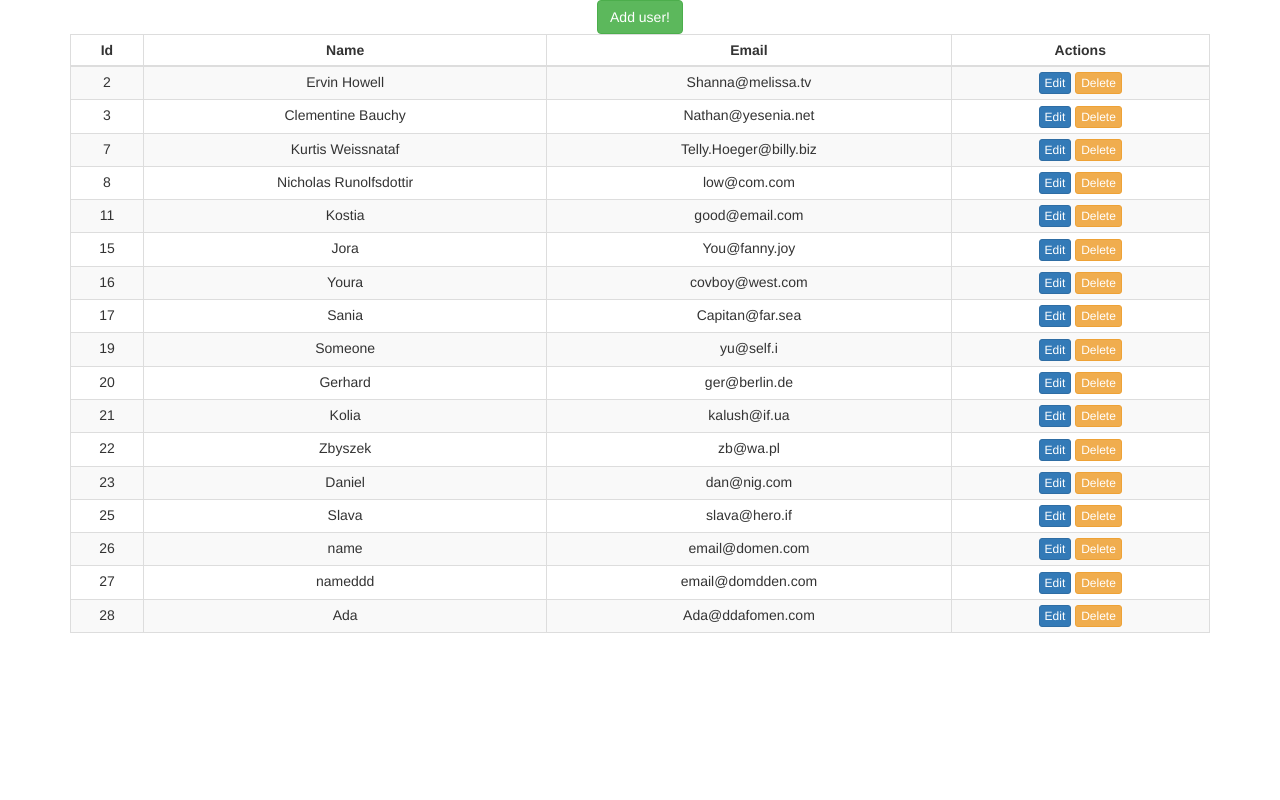
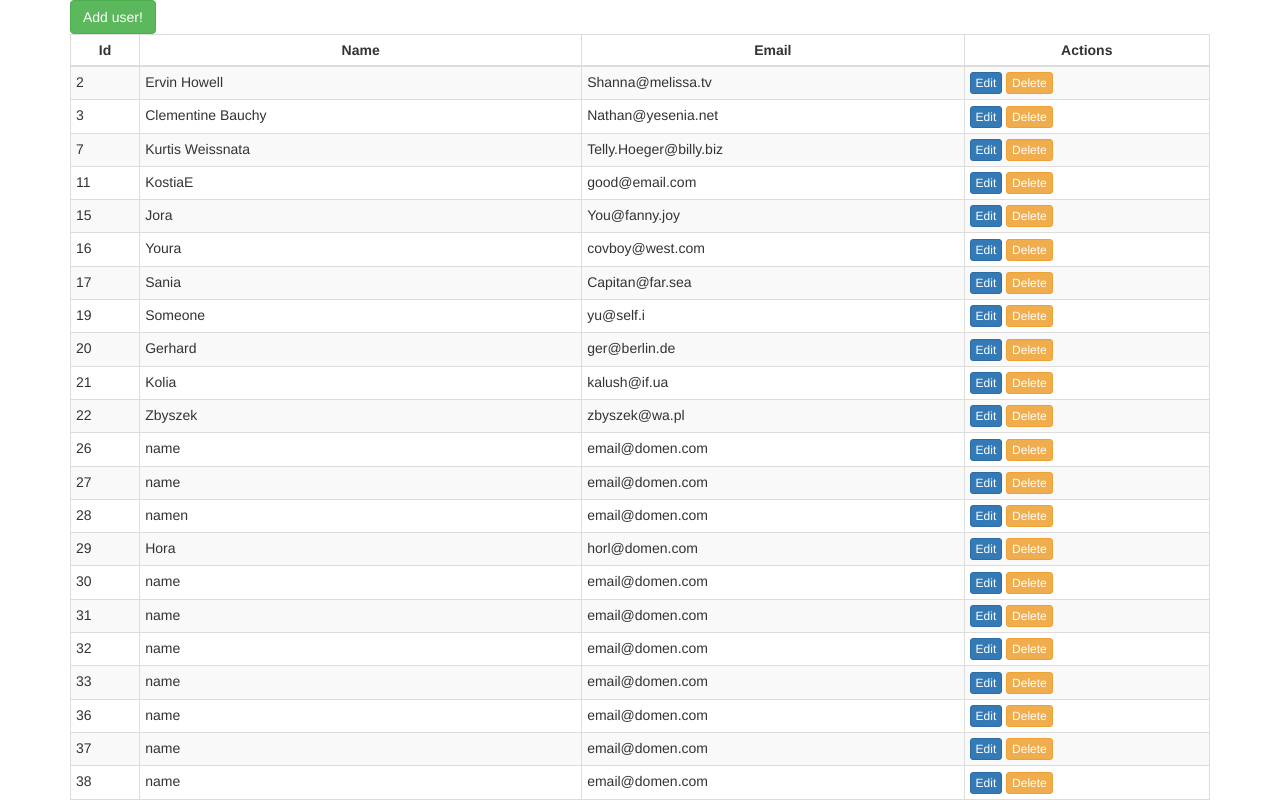
Before and after one commit to g-surkis/React-admin-panel, a React (Create React App) app: page / in a window 1280 px wide. Shown: the top 800 px of the page. Built offline with nearby package versions, Linux system fonts and the light colour scheme; data requests are answered from the project's data file.

Commit message:
17/06/18  huge changes

```diff
--- a/db.json
+++ b/db.json
@@ -48,7 +48,7 @@
     },
     {
       "id": 7,
-      "name": "Kurtis Weissnataf",
+      "name": "Kurtis Weissnata",
       "username": "Elwyn.Skiles",
       "email": "Telly.Hoeger@billy.biz",
       "address": {
@@ -70,31 +70,7 @@
       }
     },
     {
-      "id": 8,
-      "name": "Nicholas Runolfsdottir ",
-      "username": "Maxime_Nienow",
-      "email": "low@com.com",
-      "address": {
-        "street": "Ellsworth Summit",
-        "suite": "Suite 729",
-        "city": "Aliyaview",
-        "zipcode": "45169",
-        "geo": {
-          "lat": "-14.3990",
-          "lng": "-120.7677"
-        }
-      },
-      "phone": "586.493.6943 x140",
-      "website": "jacynthe.com",
-      "company": {
-        "name": "Abernathy Group",
-        "catchPhrase": "Implemented secondary concept",
-        "bs": "e-enable extensible e-tailers"
-      },
-      "{\"name\": \"Leonid Brykin\",\n\t\"email\": \"lonia@com.com\"\n}": ""
-    },
-    {
-      "name": "Kostia",
+      "name": "KostiaE",
       "email": "good@email.com",
       "id": 11
     },
@@ -130,18 +106,8 @@
     },
     {
       "name": "Zbyszek",
-      "email": "zb@wa.pl",
+      "email": "zbyszek@wa.pl",
       "id": 22
-    },
-    {
-      "name": "Daniel",
-      "email": "dan@nig.com",
-      "id": 23
-    },
-    {
-      "name": "Slava",
-      "email": "slava@hero.if",
-      "id": 25
     },
     {
       "name": "name",
@@ -149,14 +115,149 @@
       "id": 26
     },
     {
-      "name": "nameddd",
-      "email": "email@domdden.com",
+      "name": "name",
+      "email": "email@domen.com",
       "id": 27
     },
     {
-      "name": "Ada",
-      "email": "Ada@ddafomen.com",
+      "name": "namen",
+      "email": "email@domen.com",
       "id": 28
+    },
+    {
+      "name": "Hora",
+      "email": "horl@domen.com",
+      "id": 29
+    },
+    {
+      "name": "name",
+      "email": "email@domen.com",
+      "id": 30
+    },
+    {
+      "name": "name",
+      "email": "email@domen.com",
+      "id": 31
+    },
+    {
+      "name": "name",
+      "email": "email@domen.com",
+      "id": 32
+    },
+    {
+      "name": "name",
+      "email": "email@domen.com",
+      "id": 33
+    },
+    {
+      "name": "name",
+      "email": "email@domen.com",
+      "id": 36
+    },
+    {
+      "name": "name",
+      "email": "email@domen.com",
+      "id": 37
+    },
+    {
+      "name": "name",
+      "email": "email@domen.com",
+      "id": 38
+    },
+    {
+      "name": "name",
+      "email": "email@domen.com",
+      "id": 39
+    },
+    {
+      "name": "fgh",
+      "email": "email@domen.com",
+      "id": 40
+    },
+    {
+      "name": "name",
+      "email": "email@domen.com",
+      "id": 41
+    },
+    {
+      "name": "Zuziza",
+      "email": "email@domen.com",
+      "id": 42
+    },
+    {
+      "name": "ForaD",
+      "email": "email@domen.com",
+      "id": 44
+    },
+    {
+      "name": "ffffffffffffffffff",
+      "email": "email@domen.com",
+      "id": 45
+    },
+    {
+      "name": "iiiiiiiiiiiiii",
+      "email": "email@domen.com",
+      "id": 46
+    },
+    {
+      "name": "Normal",
+      "email": "email@domen.com",
+      "id": 48
+    },
+    {
+      "name": "name",
+      "email": "email@domen.com",
+      "id": 49
+    },
+    {
+      "name": "aaaaaaaaaaaaaa",
+      "email": "email@domen.com",
+      "id": 50
+    },
+    {
+      "name": "aaaaaaaaaaaaaa",
+      "email": "email@domen.com",
+      "id": 51
+    },
+    {
+      "name": "lllllllllllllllllll",
+      "email": "email@domen.com",
+      "id": 52
+    },
+    {
+      "name": "rrrrrrrrrrrr",
+      "email": "email@domen.com",
+      "id": 53
+    },
+    {
+      "name": "VVVVVVVVVVVVVVVVV",
+      "email": "email@domen.com",
+      "id": 54
+    },
+    {
+      "name": "HHHHHHHHHHH",
+      "email": "email@domen.com",
+      "id": 55
+    },
+    {
+      "name": "Fary",
+      "email": "Fary@domen.com",
+      "id": 56
+    },
+    {
+      "name": "Olek",
+      "email": "olek@domen.com",
+      "id": 57
+    },
+    {
+      "name": "Nic",
+      "email": "nic@domen.com",
+      "id": 58
+    },
+    {
+      "name": "Erik",
+      "email": "Erik@domen.com",
+      "id": 59
     }
   ]
 }
--- a/package.json
+++ b/package.json
@@ -10,6 +10,7 @@
     "react": "^16.3.2",
     "react-bootstrap": "^0.32.1",
     "react-dom": "^16.3.2",
+    "react-router": "^4.3.1",
     "react-router-dom": "^4.2.2",
     "react-scripts": "1.1.4",
     "redux": "^4.0.0"
--- a/src/components/AddUser.js
+++ b/src/components/AddUser.js
@@ -2,7 +2,7 @@ import React, { Component } from 'react';
 
 //import "bootstrap/dist/css/bootstrap.css";
 import { Form } from 'react-bootstrap';
-import { addUser } from '../services/users';
+import { addUser, showAlert } from '../services/users';
 
 class AddUser extends Component {
   constructor(props) {
@@ -10,13 +10,14 @@ class AddUser extends Component {
 
     this.state = {
       name: 'name',
-      email: 'email@domen.com'
+      email: 'name@domen.com',
+      showAlert: false
     };
 
     this.handleAdd = this.handleAdd.bind(this);
-
     this.handleAddName = this.handleAddName.bind(this);
     this.handleAddEmail = this.handleAddEmail.bind(this);
+    this.dismiss = this.dismiss.bind(this);
   }
 
   handleAddName(event) {
@@ -25,7 +26,6 @@ class AddUser extends Component {
 
   handleAddEmail(event) {
     this.setState({ email: event.target.value });
-    console.log(event.target.value);
   }
 
   handleAdd(event) {
@@ -37,17 +37,27 @@ class AddUser extends Component {
       email
     };
 
-    addUser(userData);
+    var status = this;
+
+    addUser(userData)
+      .then(function(res) {
+        status.setState({ showAlert: true });
+      })
+      .catch(function(res) {});
   }
-  //також після добавлення нового користувача, він не появляється в таблиці без перезагрузки іне зникає
-  //діалогове вікно. підкажи що тут зробити
 
+  dismiss() {
+    this.setState({ showAlert: false });
+    this.props.hideWindow(false);
+  }
+  //не обновляє дані при додаванні
   render() {
+    console.log(this.props.arr);
+    if (this.state.showAlert) {
+      return showAlert('User was regstered', 'info', this.dismiss);
+    }
     return (
       <div className="appearWindow">
-        <p>
-          тут має бути ще хрестик відміни спливаючого вікна. пізніше дороблю
-        </p>
         <Form
           controlId="addUser"
           className="navbar-form input-group"
--- /dev/null
+++ b/src/components/Navigation.js
@@ -0,0 +1,43 @@
+// import React from 'react';
+import React, { Component } from 'react';
+import ReactDOM from 'react-dom';
+
+// import registerServiceWorker from './registerServiceWorker';
+
+import {
+  BrowserRouter,
+  Router,
+  Route,
+  hashHistory,
+  Link
+} from 'react-router-dom';
+import createBrowserHistory from 'history/createBrowserHistory';
+
+import Users from './Users';
+import EditUser from './EditUser';
+import ViewInfoUser from './ViewInfoUser';
+
+const history = createBrowserHistory();
+
+export default class Navigation extends Component {
+  //навіть не уявляю для чого тут роутер
+  render() {
+    return (
+      <BrowserRouter history={history}>
+        <div>
+          {/* <li><Link to="/">Home</Link></li>
+            <li><Link to="/about"></Link></li>
+            <li><Link to="/Info"></Link></li>
+             */}
+
+          <Route path="/" component={Users} />
+          <Route path="/edit" component={EditUser} />
+          {/* <Route path="/showUser/{}" component={ViewInfoUser}/> // тут можна id додати в адресу?  */}
+
+          {/* <Route path="/" component={}/>
+            <Route path="/" component={}/> */}
+        </div>
+      </BrowserRouter>
+    );
+  }
+}
--- a/src/components/RowTable.js
+++ b/src/components/RowTable.js
@@ -1,38 +1,102 @@
 import React, { Component } from 'react';
 import ReactDOM from 'react-dom';
+import PropTypes from 'prop-types';
 
-import { Button } from 'react-bootstrap';
+import { Button, Modal, Alert } from 'react-bootstrap';
 import EditUser from './EditUser';
 import { deleteUser } from '../services/users';
+import ViewInfoUser from './ViewInfoUser';
 
 class RowTable extends Component {
   constructor(props) {
     super(props);
 
+    this.state = {
+      chekingDelete: false,
+      showAlert: false,
+      idWillDelete: 1000,
+      idWillEdit: 1000,
+      showUser: false,
+      edit: false
+    };
+
     this.renderEdit = this.renderEdit.bind(this);
     this.hendleDelete = this.hendleDelete.bind(this);
+    this.acceptDelete = this.acceptDelete.bind(this);
+    this.cancelDelete = this.cancelDelete.bind(this);
+    this.successDelete = this.successDelete.bind(this);
+    this.handleDismiss = this.handleDismiss.bind(this);
+    this.deleteModalWindow = this.deleteModalWindow.bind(this);
+    this.hideEditWindow = this.hideEditWindow.bind(this);
   }
 
   renderEdit(event) {
-    const id = event.target.id;
-    ReactDOM.render(
-      <EditUser name={this.props.name} email={this.props.email} userId={id} />,
-      document.getElementById('root')
+    this.setState({ idWillEdit: event.target.id });
+    this.setState({ edit: true });
+  }
+
+  hendleDelete(event) {
+    this.setState({ idWillDelete: event.target.id });
+    this.setState({ nameWillDelete: event.target.username });
+    this.setState({ chekingDelete: true });
+  }
+
+  acceptDelete() {
+    var status = this;
+    deleteUser(this.state.idWillDelete)
+      .then(function(res) {
+        status.setState({ showAlert: true });
+      })
+      .catch(function(res) {});
+    this.setState({ chekingDelete: false });
+  }
+
+  successDelete() {
+    return (
+      <Alert bsStyle="success">
+        <strong>Congratulations!</strong> You jast have corrected user data!.
+        <span> </span>
+        <Button onClick={this.handleDismiss}>Hide Alert</Button>
+      </Alert>
     );
   }
 
-  hendleDelete(event) {
-    //туттакож потрібна твоя рекомендація по обновленні даних після видалення
-    //тутможна щось використати з методів життєвого циклу компонентів React?
-    const id = event.target.id;
-    deleteUser(id);
+  handleDismiss() {
+    this.setState({ showAlert: false });
   }
 
-  render() {
-    // console.log(this.props);
+  cancelDelete() {
+    this.setState({ chekingDelete: false });
+  }
+
+  hideEditWindow(value) {
+    this.setState({ edit: value });
+  }
+
+  deleteModalWindow() {
     return (
+      <div>
+        <div className="static-modal">
+          <Modal.Dialog>
+            <Modal.Header>
+              <Modal.Title>Delete User?</Modal.Title>
+            </Modal.Header>
+
+            <Modal.Body>Warning! Removal is irreversible </Modal.Body>
+
+            <Modal.Footer>
+              <Button bsStyle="danger" onClick={this.acceptDelete}>
+                Delete
+              </Button>
+              <Button bsStyle="info" onClick={this.cancelDelete}>
+                Cencel
+              </Button>
+            </Modal.Footer>
+          </Modal.Dialog>
+        </div>
+
         <tr>
-        <td>{this.props.id}</td>
+          <td onClick={this.props.showUser}>{this.props.id}</td>
           <td>{this.props.name}</td>
           <td>{this.props.email}</td>
           <td>
@@ -45,8 +109,58 @@ class RowTable extends Component {
               Edit
             </Button>
             <span> </span>
-          {/* //тут також памятаю з відео використовували key. в
-          //даному випадку це підійшло б?  */}
+
+            <Button
+              bsStyle="warning"
+              bsSize="xsmall"
+              id={this.props.id}
+              onClick={this.hendleDelete}
+            >
+              Delete
+            </Button>
+          </td>
+        </tr>
+      </div>
+    );
+  }
+
+  render() {
+    {
+      if (this.state.chekingDelete) {
+        return this.deleteModalWindow();
+        //тут чомусь при виводі модального вікна міняються стилі таблиці
+      } else if (this.state.edit) {
+        return (
+          <EditUser
+            name={this.props.name}
+            email={this.props.email}
+            userId={this.state.idWillEdit}
+            hideEditWindow={this.hideEditWindow}
+          />
+        );
+      } else {
+        return (
+          <tr>
+            <td
+              onClick={() => {
+                this.props.showUser(true, <ViewInfoUser data={this.props} />);
+              }}
+            >
+              {this.props.id}
+            </td>
+            <td>{this.props.name}</td>
+            <td>{this.props.email}</td>
+            <td>
+              <Button
+                bsStyle="primary"
+                bsSize="xsmall"
+                id={this.props.id}
+                onClick={this.renderEdit}
+              >
+                Edit
+              </Button>
+              <span> </span>
+
               <Button
                 bsStyle="warning"
                 bsSize="xsmall"
@@ -60,5 +174,13 @@ class RowTable extends Component {
         );
       }
     }
+  }
+}
 
 export default RowTable;
+
+RowTable.propTypes = {
+  id: PropTypes.number,
+  name: PropTypes.string,
+  email: PropTypes.string
+};
--- a/src/components/TableUsers.js
+++ b/src/components/TableUsers.js
@@ -1,13 +1,30 @@
 import React, { Component } from 'react';
+import PropTypes from 'prop-types';
 
 import { Table } from 'react-bootstrap';
 import RowTable from './RowTable';
 
 class TableUsers extends Component {
+  constructor(props) {
+    super(props);
+
+    this.state = {
+      showUser: false,
+      dataUser: {}
+    };
+    this.showUser = this.showUser.bind(this);
+  }
+
+  showUser(value, data) {
+    this.setState({ showUser: value });
+    this.setState({ dataUser: data });
+  }
+
   render() {
-    //  console.log(this.props);
+    if (this.state.showUser) {
+      return this.state.dataUser;
+    } else {
       return (
-      // таке використання bootstrap допустиме?
         <Table id="users" striped bordered condensed hover>
           <thead className="head">
             <tr>
@@ -19,13 +36,13 @@ class TableUsers extends Component {
           </thead>
           <tbody>
             {this.props.arr.map((item, i) => {
-            //       console.log(i);
               return (
                 <RowTable
                   id={item.id}
                   name={item.name}
                   email={item.email}
                   key={item.id}
+                  showUser={this.showUser} //тут застосував колбек, так добре?
                 />
               );
             })}
@@ -34,5 +51,10 @@ class TableUsers extends Component {
       );
     }
   }
+}
 
 export default TableUsers;
+
+TableUsers.propTypes = {
+  arr: PropTypes.array
+};
--- a/src/components/Users.js
+++ b/src/components/Users.js
@@ -1,53 +1,40 @@
 import React, { Component } from 'react';
 
 import 'bootstrap/dist/css/bootstrap.css';
-// import {Grid, Button, Navbar, Table} from 'react-bootstrap';
 import AddUser from './AddUser';
 import TableUsers from './TableUsers';
-
-//const history = createBrowserHistory();
 
 class Users extends Component {
   constructor(props) {
     super(props);
-    //this.numId = 0;
+
     this.state = {
       addUser: false,
       arr: []
     };
 
-    //@ краще в одну стрічку
-    //#в мене стоїть плагін для форматування коду.
-    //там потрібно покопатись в настройках. в майбутньому врахую
-
     this.addUser = this.addUser.bind(this);
     this.loadData = this.loadData.bind(this);
-    this.renderTableWithButton = this.renderTableWithButton.bind(this);
+    this.renderTableWithWindow = this.renderTableWithWindow.bind(this);
     this.renderSimpleTable = this.renderSimpleTable.bind(this);
+    this.hideWindowAddUser = this.hideWindowAddUser.bind(this);
   }
 
-  addUser() {
+  addUser(value) {
     this.setState({ addUser: true });
   }
 
-  buttonsAdd() {
-    return (
-      <td>
-        <button className="btn-success" />
-        <button className="btn-warning" />
-      </td>
-    );
+  hideWindowAddUser(value) {
+    this.setState({ addUser: value });
   }
 
   componentWillMount() {
-    // will or did? what better?
     this.loadData();
   }
 
   async loadData() {
     const rawResponse = await fetch('http://localhost:3001/users');
     const content = await rawResponse.json();
-    //await console.log(content);
     this.setState({ arr: content });
   }
 
@@ -63,11 +50,11 @@ class Users extends Component {
       </div>
     );
   }
-  renderTableWithButton() {
+  renderTableWithWindow() {
     return (
       <div>
         <div>
-          <AddUser />
+          <AddUser hideWindow={this.hideWindowAddUser} />
         </div>
 
         <div className="container">
@@ -78,8 +65,8 @@ class Users extends Component {
   }
 
   render() {
-    if (this.state.add) {
-      return this.renderTableWithButton();
+    if (this.state.addUser) {
+      return this.renderTableWithWindow();
     } else {
       return this.renderSimpleTable();
     }
--- /dev/null
+++ b/src/components/ViewInfoUser.js
@@ -0,0 +1,21 @@
+import React, { Component } from 'react';
+
+import { Well, PageHeader } from 'react-bootstrap';
+
+export default class ViewInfoUser extends Component {
+  render() {
+    return (
+      <div>
+        <PageHeader>
+          ID {this.props.data.id} <small>Info</small>
+        </PageHeader>
+        <Well bsSize="small">{this.props.data.name}</Well>
+        <Well bsSize="small">{this.props.data.email}</Well>
+      </div>
+    );
+  }
+}
+
+ViewInfoUser.propTypes = {
+  data: {}
+};
--- a/src/index.js
+++ b/src/index.js
@@ -4,5 +4,18 @@ import './index.css';
 import App from './App';
 import registerServiceWorker from './registerServiceWorker';
 
-ReactDOM.render(<App />, document.getElementById('root'));
+import {
+  BrowserRouter,
+  Router,
+  Route,
+  hashHistory,
+  Link
+} from 'react-router-dom';
+import createBrowserHistory from 'history/createBrowserHistory';
+
+import Navigation from './components/Navigation';
+
+const history = createBrowserHistory();
+
+ReactDOM.render(<Navigation />, document.getElementById('root'));
 registerServiceWorker();
--- a/src/services/users.js
+++ b/src/services/users.js
@@ -11,65 +11,37 @@ export function updateUser(id, userData) {
     method: 'PATCH',
     body: JSON.stringify(userData)
   });
-  // .then(function(res) {
-  //   alertMessage(res, 'User data deleted succefully!');
-  // })
-  // .catch(function(res) {
-  //   alertMessage(res);
-  // });
 }
 
 export function addUser(userData) {
-  fetch(host, {
+  return fetch(host, {
     headers: {
       Accept: 'application/json',
       'Content-type': 'application/json'
     },
     method: 'POST',
     body: JSON.stringify(userData)
-  })
-    .then(function(res) {
-      alertMessage(res, 'User was created!');
-    })
-    .catch(function(res) {
-      alertMessage(res);
-    });
+  });
 }
 
 export function deleteUser(id) {
-  fetch(host + id, {
+  return fetch(host + id, {
     headers: {
       Accept: 'application/json',
       'Content-type': 'application/json'
     },
     method: 'DELETE'
-  })
-    .then(function(res) {
-      alertMessage(res, 'User data deleted succefully!');
-    })
-    .catch(function(res) {
-      alertMessage(res);
-    });
+  });
 }
 
-function alertMessage(res, text) {
-  if (res.status === 200) {
-    alert(text);
-  } else {
-    alert(res.statusText);
-  }
-}
-
-export function showAlert(message) {
-  // if (this.state.show) {
+export function showAlert(message, bsStyle, dismiss) {
   return (
-    <Alert bsStyle="danger" onDismiss={console.log('d')}>
-      <h4>Oh snap! You got an error!</h4>
+    <Alert bsStyle={bsStyle} onDismiss={dismiss}>
+      <h4>Success</h4>
       <p>{message}</p>
       <p>
-        <Button bsStyle="danger">Take this action</Button>
-        <span> or </span>
-        <Button onClick={console.log('d')}>Hide Alert</Button>
+        <span> </span>
+        <Button onClick={dismiss}>Hide Alert</Button>
       </p>
     </Alert>
   );
```
Also changed, not shown: src/App.js (+3 -5 lines), src/components/EditUser.js (+46 -11 lines), 1 other file (tests, documents, lock files or other folders). Lines whose indentation alone changed are shown as unchanged.
